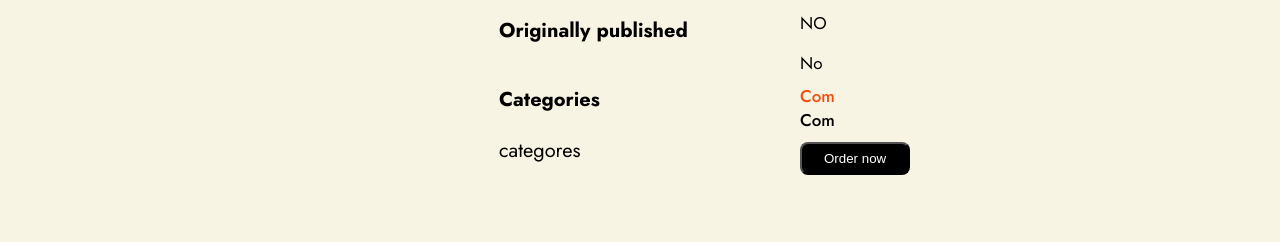
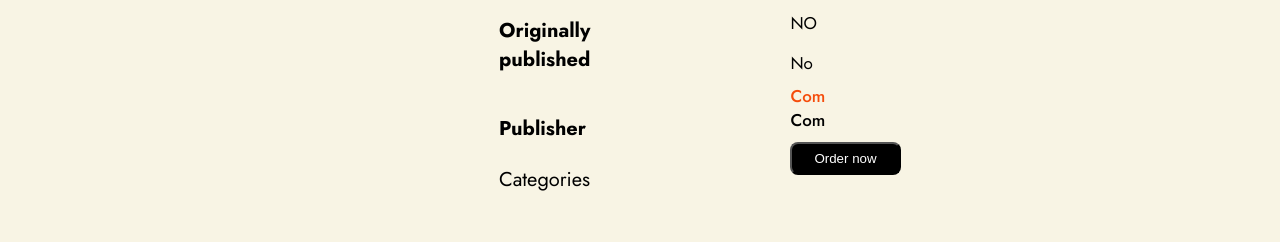
Before and after one commit to urmat02dev/bookshop, a React (Create React App) app: page /detail-page/1 in a window 1280 px wide. Shown: the part 253-495 px from the top of the page. Built offline with nearby package versions, Linux system fonts and the light colour scheme; no server answers.

Commit message:
language

```diff
--- a/public/locales/en/translation.json
+++ b/public/locales/en/translation.json
@@ -64,5 +64,13 @@
     "p7": "After payment of the order, an electronic receipt will be sent to the email address that you specified during the payment",
     "p8": "Please note, when choosing this type of payment, the product is booked for you for 7 days, during this time it is possible to make a payment. If the order is not paid within the specified period, the reservation is withdrawn and the order is automatically canceled."
 
+  },
+  "detailPage": {
+"h2": "Originally published",
+"h2-3": "Publisher",
+    "h2-2": "Publisher",
+    "btn": "Order now",
+    "p": "Categories"
+
   }
 }
--- a/src/components/pages/detail-page/DetailPage.js
+++ b/src/components/pages/detail-page/DetailPage.js
@@ -2,6 +2,7 @@ import React, {useEffect, useState} from 'react';
 import "./DetailPage.scss"
 import {useParams} from "react-router-dom";
 import axios from "axios";
+import {useTranslation} from "react-i18next";
 const DetailPage = () => {
   const {id} = useParams()
   const [detail, setDetail] = useState({})
@@ -35,6 +36,7 @@ const DetailPage = () => {
   console.log(detail.author)
   console.log(author)
   const {image,name, name_ky, name_en, published_day,category,publisher,desc,price,new_price} = detail
+  const {t} =useTranslation()
   return (
 
       <>
@@ -48,19 +50,19 @@ const DetailPage = () => {
               <div className="detail-page--desc1">
                 <h1>{name}</h1>
                 <p>{author.first_name + author.last_name}</p>
-                <h2>Originally published</h2>
+                <h2>{t("detailPage.h2")}</h2>
                 <p>{published_day}</p>
-                <h2>Categories</h2>
-                <p>categores</p>
+                <h2>{t("detailPage.h2-2")}</h2>
+                <p>{t("detailPage.p")}</p>
               </div>
               <div className="detail-page--desc2">
-                <h2>Publisher</h2>
+                <h2>{t("detailPage.h2-3")}</h2>
                 <p>{publisher ? publisher : "NO"}</p>
                 <p>{desc ? desc.slice(0,200) : 'No'}</p>
                 <div className="detail-page--desc2__block">
                   <h4>{price} Com</h4>
                   <h5>{new_price} Com</h5>
-                  <button className="btn">Order now</button>
+                  <button className="btn">{t("detailPage.btn")}</button>
                 </div>
 
               </div>
```
Also changed, not shown: public/locales/kg/translation.json (+8 -0 lines), public/locales/ru/translation.json (+8 -0 lines).
